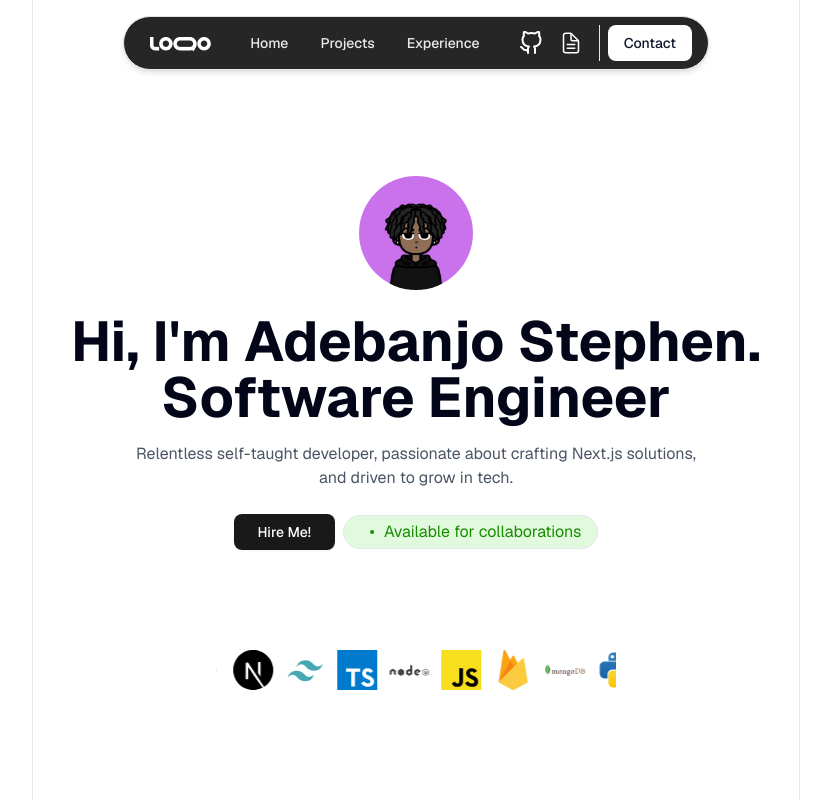
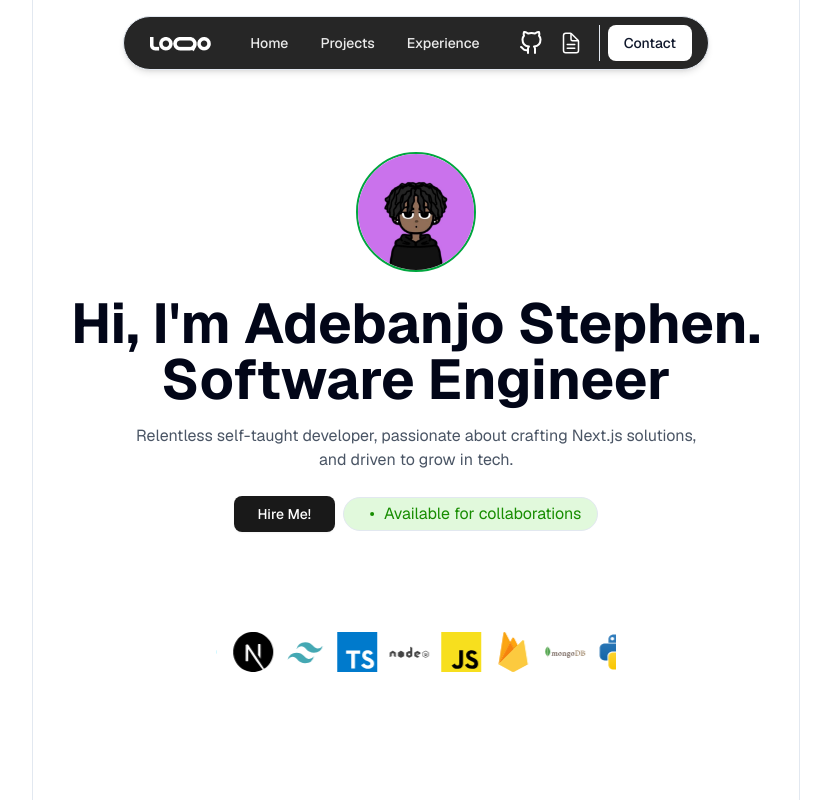
Before and after one commit to SteeveSticks/my-portfolio, a Next.js app: page / in a window 1280 px wide. Shown: the top 800 px of the page, without its empty margins (224-1055 px from the left). Built offline with nearby package versions, Linux system fonts and the light colour scheme.

Commit message:
Implement SEO Optimazation

```diff
--- a/src/app/project/[slug]/page.tsx
+++ b/src/app/project/[slug]/page.tsx
@@ -93,7 +93,7 @@ const ProjectPage = async ({
         <div className="mt-18">
           <Image
             src={`/img/${project.img}`}
-            alt={project.name}
+            alt={`Screenshot of ${project.name} project`}
             width={900}
             height={900}
             className="rounded-sm w-full h-auto"
--- a/src/components/About.tsx
+++ b/src/components/About.tsx
@@ -77,8 +77,8 @@ const About = () => {
             src="/img/profile-pic.jpg"
             width={200}
             height={200}
-            alt="profile image"
-            className="rounded-sm bg-white w-full max-w-[200px]"
+            alt="Adebanjo Stephen profile picture"
+            className="rounded-sm bg-white w-full max-w-[200px] h-auto"
           />
           <span className="text-sm block text-center mt-1 text-gray-800">
             @midecode
--- a/src/components/Hero.tsx
+++ b/src/components/Hero.tsx
@@ -11,10 +11,10 @@ const Hero = () => {
         <div className="inline-flex items-center justify-center">
           <Image
             src="/img/profile-image.jpg"
-            className="rounded-full mt-6"
-            alt="profile logo"
-            width={114}
-            height={30}
+            alt="Adebanjo Stephen profile picture"
+            width={120}
+            height={120}
+            className="rounded-full border-2 border-green-600"
           />
         </div>
 
```
